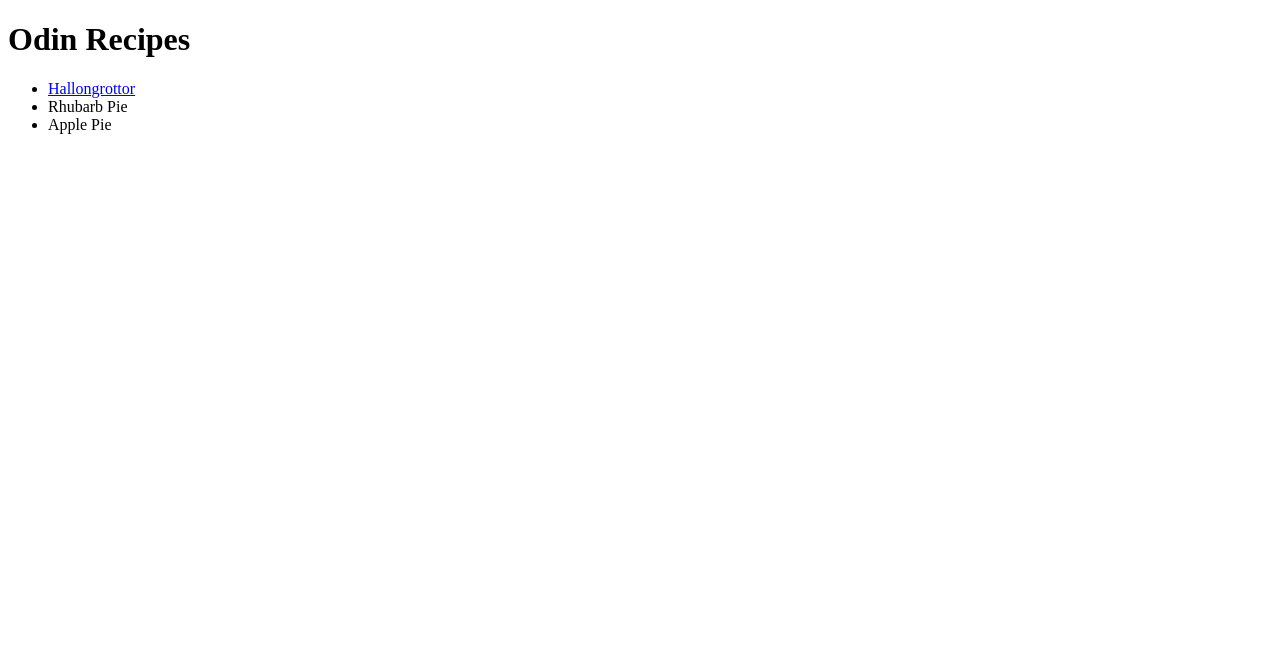
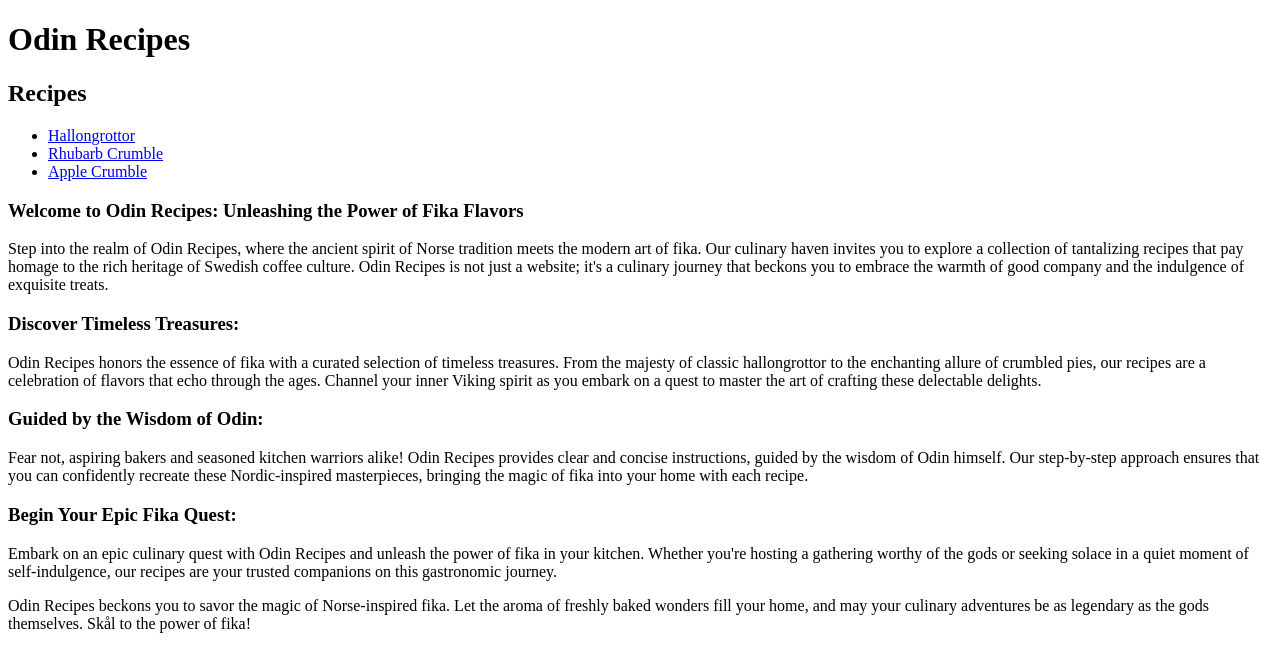
Before and after one commit to bruixeta/odin-recipes, a plain HTML site: page index.html in a window 1280 px wide. Drawn offline with Linux system fonts and the light colour scheme.

Commit message:
Edit README file

```diff
--- a/index.html
+++ b/index.html
@@ -8,10 +8,35 @@
 <body>
     <h1>Odin Recipes</h1>
 
+    <h2>Recipes</h2>
     <ul>
         <li> <a href="./recipes/hallongrottor.html">Hallongrottor</a></li>
-        <li>Rhubarb Pie</li>
-        <li>Apple Pie</li>
+        <li> <a href="./recipes/rhubarb_crumble.html">Rhubarb Crumble</a></li>
+        <li> <a href="./recipes/apple_crumble.html">Apple Crumble</a></li>
     </ul>
+
+
+    <h3>Welcome to Odin Recipes: Unleashing the Power of Fika Flavors</h3>
+     <p>Step into the realm of Odin Recipes, where the ancient spirit of Norse tradition meets the modern art of fika.
+        Our culinary haven invites you to explore a collection of tantalizing recipes that pay homage to the rich heritage of Swedish coffee culture.
+        Odin Recipes is not just a website; it's a culinary journey that beckons you to embrace the warmth of good company and the indulgence of exquisite treats.</p>
+
+    <h3>Discover Timeless Treasures:</h3>
+    <p>Odin Recipes honors the essence of fika with a curated selection of timeless treasures. From the majesty of classic hallongrottor
+        to the enchanting allure of crumbled pies, our recipes are a celebration of flavors that echo through the ages. Channel your inner Viking spirit
+        as you embark on a quest to master the art of crafting these delectable delights.</p>
+
+    <h3>Guided by the Wisdom of Odin:</h3>
+    <p>Fear not, aspiring bakers and seasoned kitchen warriors alike! Odin Recipes provides clear and concise instructions, guided by the wisdom of Odin himself.
+        Our step-by-step approach ensures that you can confidently recreate these Nordic-inspired masterpieces, bringing the magic of fika into your home with each
+        recipe.</p>
+
+    <h3>Begin Your Epic Fika Quest:</h3>
+    <p>Embark on an epic culinary quest with Odin Recipes and unleash the power of fika in your kitchen. Whether you're hosting a gathering worthy of the gods or
+        seeking solace in a quiet moment of self-indulgence, our recipes are your trusted companions on this gastronomic journey.</p>
+
+    <p>Odin Recipes beckons you to savor the magic of Norse-inspired fika. Let the aroma of freshly baked wonders fill your home, and may your culinary adventures be
+        as legendary as the gods themselves. Skål to the power of fika!</p>
+
 </body>
 </html>
```
Also changed, not shown: 1 other file.
